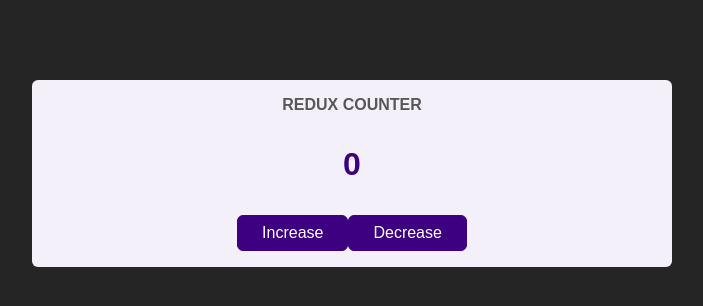
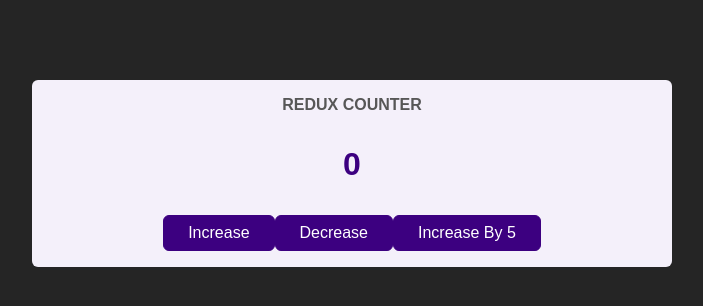
Before and after one commit to Perevechenkov/redux-toolkit-example, a JavaScript app: page / in a window 1280 px wide. Shown: the top 306 px of the page, without its empty margins (288-991 px from the left). Built offline with nearby package versions, Linux system fonts and the light colour scheme.

Commit message:
increaseBy action

```diff
--- a/src/components/Counter.js
+++ b/src/components/Counter.js
@@ -1,7 +1,7 @@
 import { useDispatch, useSelector } from 'react-redux';
 import classes from './Counter.module.scss';
 
-import { increment, decrement } from './counterSlice';
+import { increment, decrement, incrementByAmount } from './counterSlice';
 
 export default function Counter(props) {
   const counterValue = useSelector(state => state.counter.value);
@@ -10,8 +10,13 @@
   const increaseCounterHandler = () => {
     dispatch(increment());
   };
+
   const decreaseCounterHandler = () => {
     dispatch(decrement());
+  };
+
+  const increaseByCounterHandler = () => {
+    dispatch(incrementByAmount(5));
   };
 
   return (
@@ -20,6 +25,7 @@
       <div className={classes.value}>{counterValue}</div>
       <button onClick={increaseCounterHandler}>Increase</button>
       <button onClick={decreaseCounterHandler}>Decrease</button>
+      <button onClick={increaseByCounterHandler}>Increase By 5</button>
     </main>
   );
 }
--- a/src/components/counterSlice.js
+++ b/src/components/counterSlice.js
@@ -14,9 +14,12 @@
     decrement: state => {
       state.value -= 1;
     },
+    incrementByAmount: (state, action) => {
+      state.value += action.payload;
+    },
   },
 });
 
-export const { increment, decrement } = counterSlice.actions;
+export const { increment, decrement, incrementByAmount } = counterSlice.actions;
 
 export default counterSlice.reducer;
```
